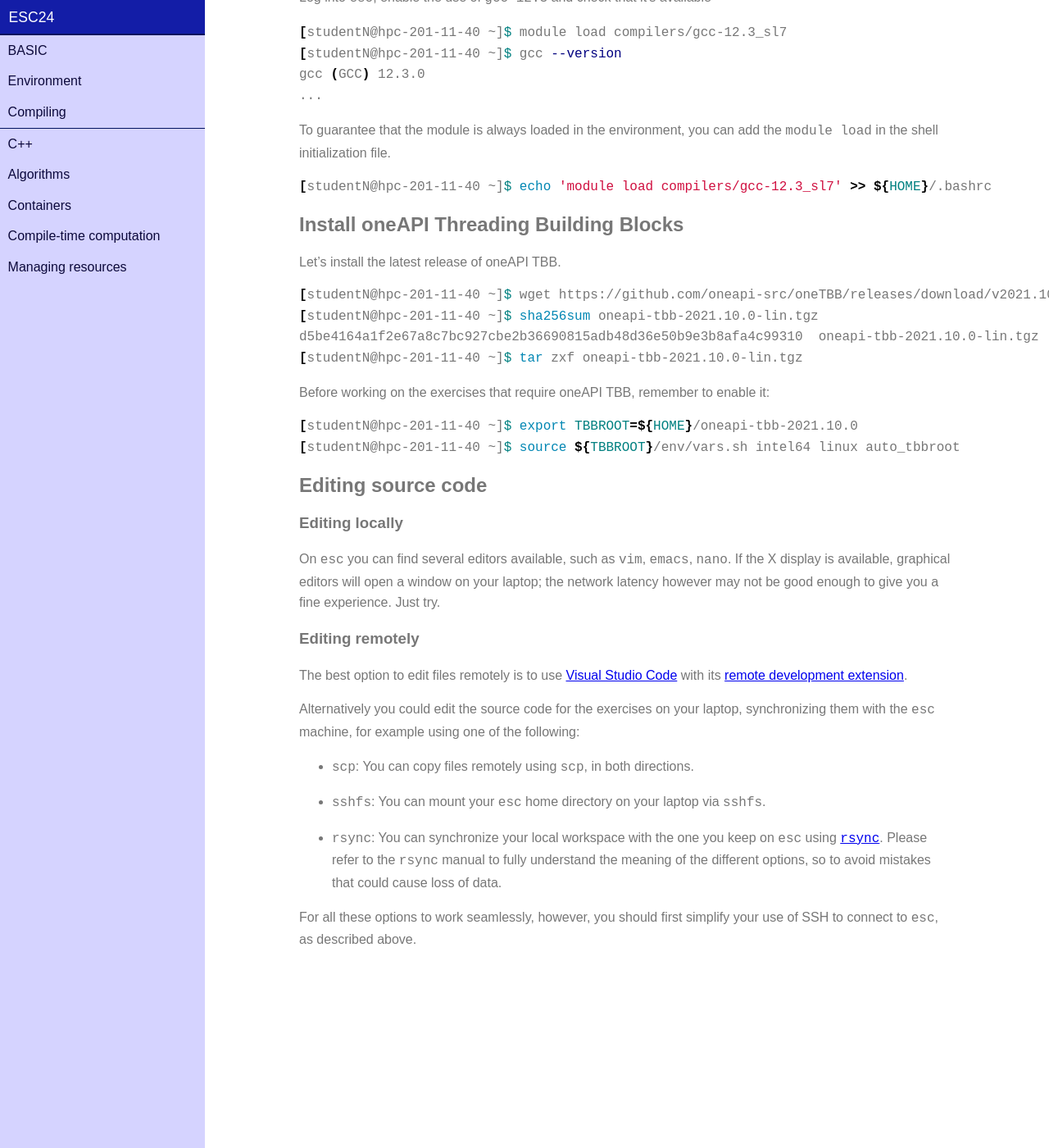
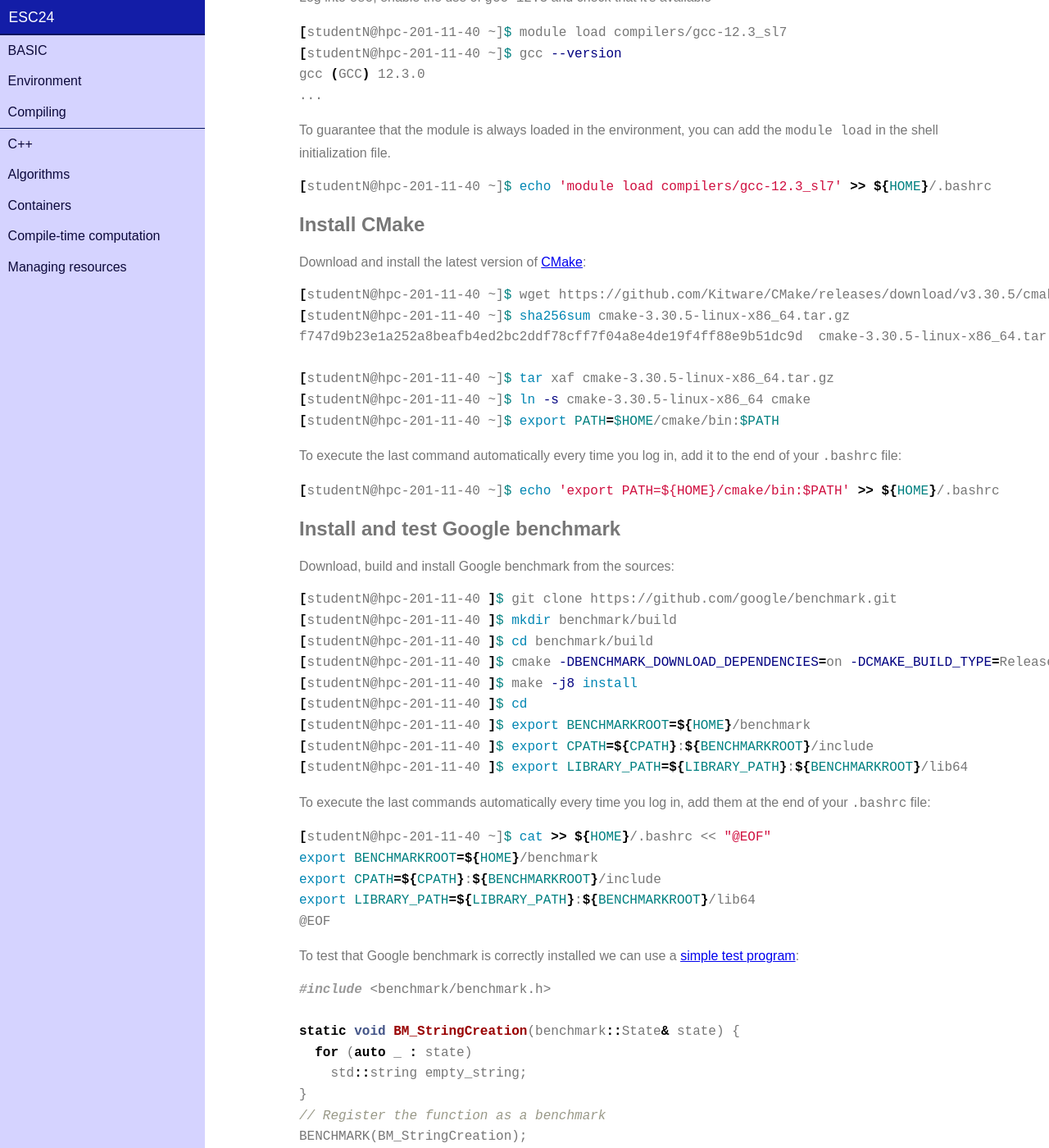
Before and after one commit to infn-esc/esc24, a Jekyll site: the page built from basic/environment.md, in a window 1280 px wide and 1400 px high, scrolled down 3018 px. Shown: the whole window at 82% size. Built offline with Jekyll 4.4.1, drawn with Linux system fonts in a browser that asks for light colours; nearby versions of some CDN libraries; some of the changed text lies outside the part shown.

Commit message:
Update TBB and add Google benchmark

````diff
--- a/basic/environment.md
+++ b/basic/environment.md
@@ -166,22 +166,110 @@ the `module load` in the shell initialization file.
 [studentN@hpc-201-11-40 ~]$ echo 'module load compilers/gcc-12.3_sl7' >> ${HOME}/.bashrc
 ```
 
+## Install CMake
+
+Download and install the latest version of [CMake](https://cmake.org/):
+```shell
+[studentN@hpc-201-11-40 ~]$ wget https://github.com/Kitware/CMake/releases/download/v3.30.5/cmake-3.30.5-linux-x86_64.tar.gz
+[studentN@hpc-201-11-40 ~]$ sha256sum cmake-3.30.5-linux-x86_64.tar.gz
+f747d9b23e1a252a8beafb4ed2bc2ddf78cff7f04a8e4de19f4ff88e9b51dc9d  cmake-3.30.5-linux-x86_64.tar.gz
+
+[studentN@hpc-201-11-40 ~]$ tar xaf cmake-3.30.5-linux-x86_64.tar.gz
+[studentN@hpc-201-11-40 ~]$ ln -s cmake-3.30.5-linux-x86_64 cmake
+[studentN@hpc-201-11-40 ~]$ export PATH=$HOME/cmake/bin:$PATH
+```
+
+To execute the last command automatically every time you log in, add it to the end of your `.bashrc` file:
+```shell
+[studentN@hpc-201-11-40 ~]$ echo 'export PATH=${HOME}/cmake/bin:$PATH' >> ${HOME}/.bashrc
+```
+
+## Install and test Google benchmark
+
+Download, build and install Google benchmark from the sources:
+```shell
+[studentN@hpc-201-11-40 ]$ git clone https://github.com/google/benchmark.git
+[studentN@hpc-201-11-40 ]$ mkdir benchmark/build
+[studentN@hpc-201-11-40 ]$ cd benchmark/build
+[studentN@hpc-201-11-40 ]$ cmake -DBENCHMARK_DOWNLOAD_DEPENDENCIES=on -DCMAKE_BUILD_TYPE=Release -DCMAKE_INSTALL_PREFIX=${HOME}/benchmark ..
+[studentN@hpc-201-11-40 ]$ make -j8 install
+[studentN@hpc-201-11-40 ]$ cd
+[studentN@hpc-201-11-40 ]$ export BENCHMARKROOT=${HOME}/benchmark
+[studentN@hpc-201-11-40 ]$ export CPATH=${CPATH}:${BENCHMARKROOT}/include
+[studentN@hpc-201-11-40 ]$ export LIBRARY_PATH=${LIBRARY_PATH}:${BENCHMARKROOT}/lib64
+```
+
+To execute the last commands automatically every time you log in, add them at the end of your `.bashrc` file:
+```shell
+[studentN@hpc-201-11-40 ~]$ cat >> ${HOME}/.bashrc << "@EOF"
+export BENCHMARKROOT=${HOME}/benchmark
+export CPATH=${CPATH}:${BENCHMARKROOT}/include
+export LIBRARY_PATH=${LIBRARY_PATH}:${BENCHMARKROOT}/lib64
+@EOF
+```
+
+To test that Google benchmark is correctly installed we can use a [simple test program](https://github.com/google/benchmark?tab=readme-ov-file#basic-usage):
+```c++
+#include <benchmark/benchmark.h>
+
+static void BM_StringCreation(benchmark::State& state) {
+  for (auto _ : state)
+    std::string empty_string;
+}
+// Register the function as a benchmark
+BENCHMARK(BM_StringCreation);
+
+// Define another benchmark
+static void BM_StringCopy(benchmark::State& state) {
+  std::string x = "hello";
+  for (auto _ : state)
+    std::string copy(x);
+}
+BENCHMARK(BM_StringCopy);
+
+BENCHMARK_MAIN();
+```
+
+Save this program as `benchtest.cc`, compile it, and run it with
+```shell
+[studentN@hpc-201-11-40 ~]$ g++ -std=c++17 -O2 benchtest.cc -lbenchmark -pthread -o benchtest
+[studentN@hpc-201-11-40 ~]$ ./benchtest
+```
+You should see an output similar to
+```
+2024-10-16T14:09:28+02:00
+Running ./benchtest
+Run on (80 X 3700 MHz CPU s)
+CPU Caches:
+  L1 Data 32 KiB (x40)
+  L1 Instruction 32 KiB (x40)
+  L2 Unified 1024 KiB (x40)
+  L3 Unified 28160 KiB (x2)
+Load Average: 1.54, 1.31, 0.78
+***WARNING*** CPU scaling is enabled, the benchmark real time measurements may be noisy and will incur extra overhead.
+------------------------------------------------------------
+Benchmark                  Time             CPU   Iterations
+------------------------------------------------------------
+BM_StringCreation      0.000 ns        0.000 ns   1000000000000
+BM_StringCopy           7.56 ns         7.56 ns     70446029
+```
+
 ## Install oneAPI Threading Building Blocks
 
-Let's install the latest release of oneAPI TBB.
+Download and install the latest release of oneAPI TBB:
+```shell
+[studentN@hpc-201-11-40 ~]$ wget https://github.com/oneapi-src/oneTBB/releases/download/v2021.13.0/oneapi-tbb-2021.13.0-lin.tgz
+[studentN@hpc-201-11-40 ~]$ sha256sum oneapi-tbb-2021.13.0-lin.tgz
+f5c9304710051f0193a07fb91b6d6ada5a3e0a6d623951ee176b1897816ecf4c  oneapi-tbb-2021.13.0-lin.tgz
 
-```shell
-[studentN@hpc-201-11-40 ~]$ wget https://github.com/oneapi-src/oneTBB/releases/download/v2021.10.0/oneapi-tbb-2021.10.0-lin.tgz
-[studentN@hpc-201-11-40 ~]$ sha256sum oneapi-tbb-2021.10.0-lin.tgz
-d5be4164a1f2e67a8c7bc927cbe2b36690815adb48d36e50b9e3b8afa4c99310  oneapi-tbb-2021.10.0-lin.tgz
-[studentN@hpc-201-11-40 ~]$ tar zxf oneapi-tbb-2021.10.0-lin.tgz
+[studentN@hpc-201-11-40 ~]$ tar xaf oneapi-tbb-2021.13.0-lin.tgz
+[studentN@hpc-201-11-40 ~]$ ln -s oneapi-tbb-2021.13.0 tbb
+[studentN@hpc-201-11-40 ~]$ source ${HOME}/tbb/env/vars.sh
 ```
 
-Before working on the exercises that require oneAPI TBB, remember to enable it:
-
+To execute the last command automatically every time you log in, add it to the end of your `.bashrc` file:
 ```shell
-[studentN@hpc-201-11-40 ~]$ export TBBROOT=${HOME}/oneapi-tbb-2021.10.0
-[studentN@hpc-201-11-40 ~]$ source ${TBBROOT}/env/vars.sh intel64 linux auto_tbbroot
+[studentN@hpc-201-11-40 ~]$ echo 'source ${HOME}/tbb/env/vars.sh' >> ${HOME}/.bashrc
 ```
 
 ## Editing source code
````
